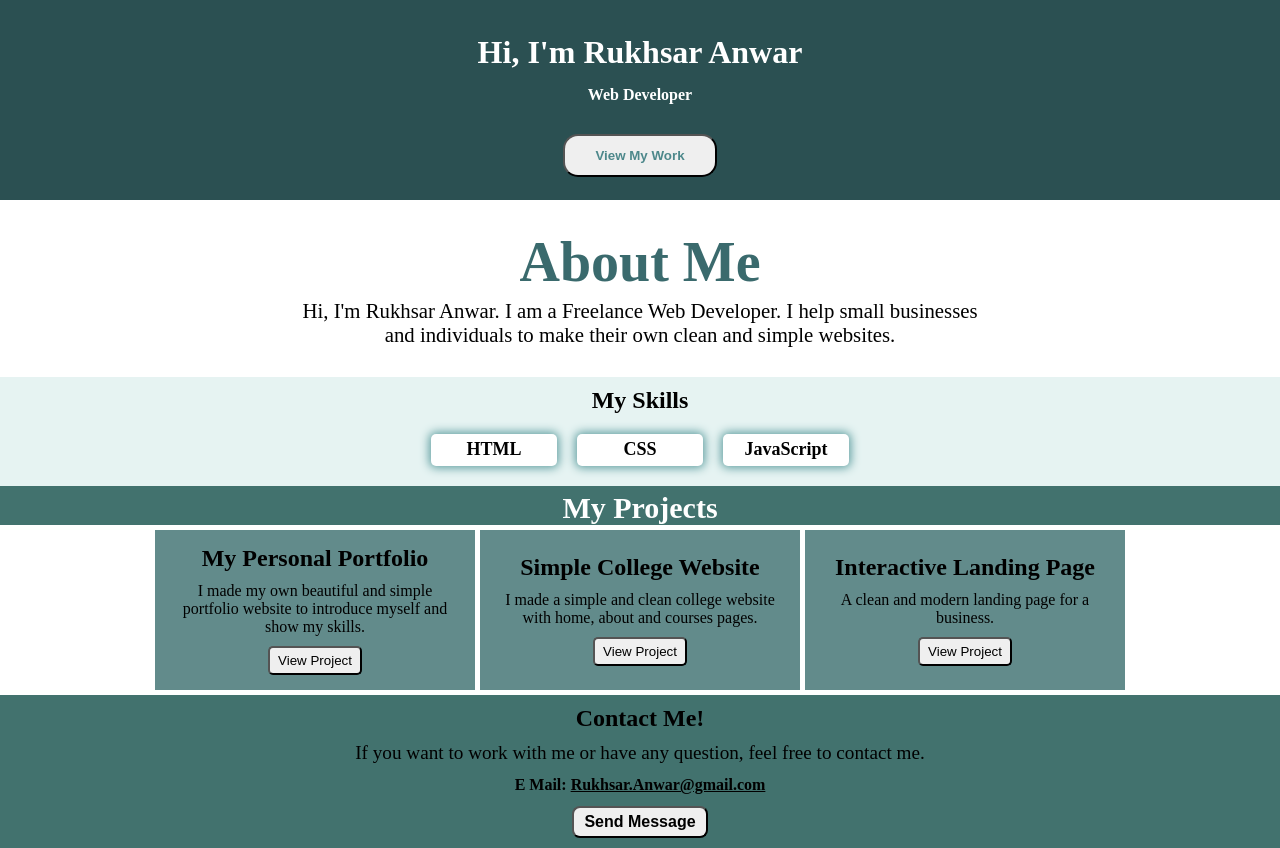
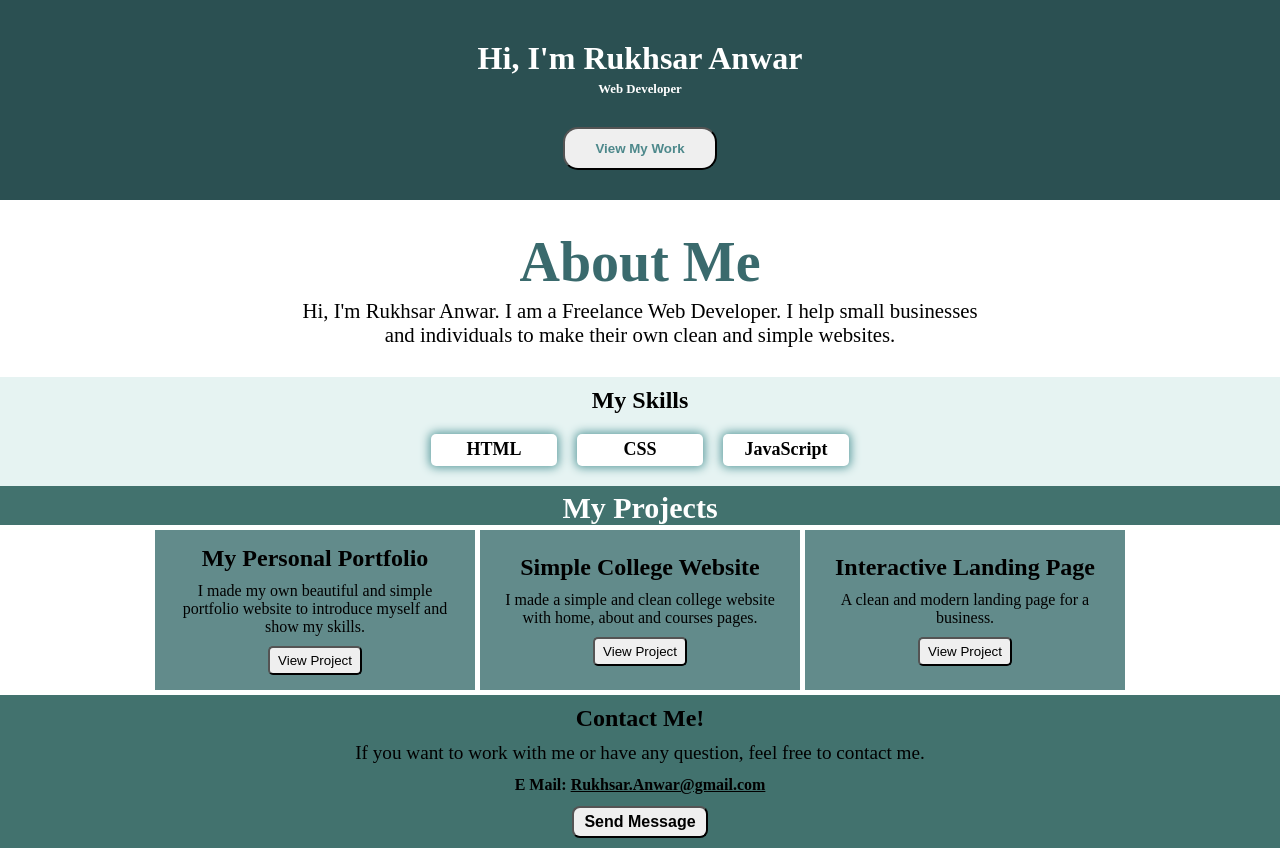
Before and after one commit to rukhsar-anwar-designs/my-portfolio, a plain HTML site: page index.html in a window 1280 px wide. Drawn offline with Linux system fonts and the light colour scheme.

Commit message:
Update style.css

```diff
--- a/style.css
+++ b/style.css
@@ -17,7 +17,7 @@
 }
 
 .hero h1 {
-padding: 10px 40px 15px 40px;
+padding: 10px 0px 5px 0px;
   color: white;
 font-size: 2rem;
 }
@@ -25,7 +25,7 @@ font-size: 2rem;
 .hero h2 {
   padding-bottom: 30px; /* heading aur button ke darmiyan gap */
    color: white;
-   font-size: 1rem;
+   font-size: 0.8rem;
 }
 
 .hero button {
```
